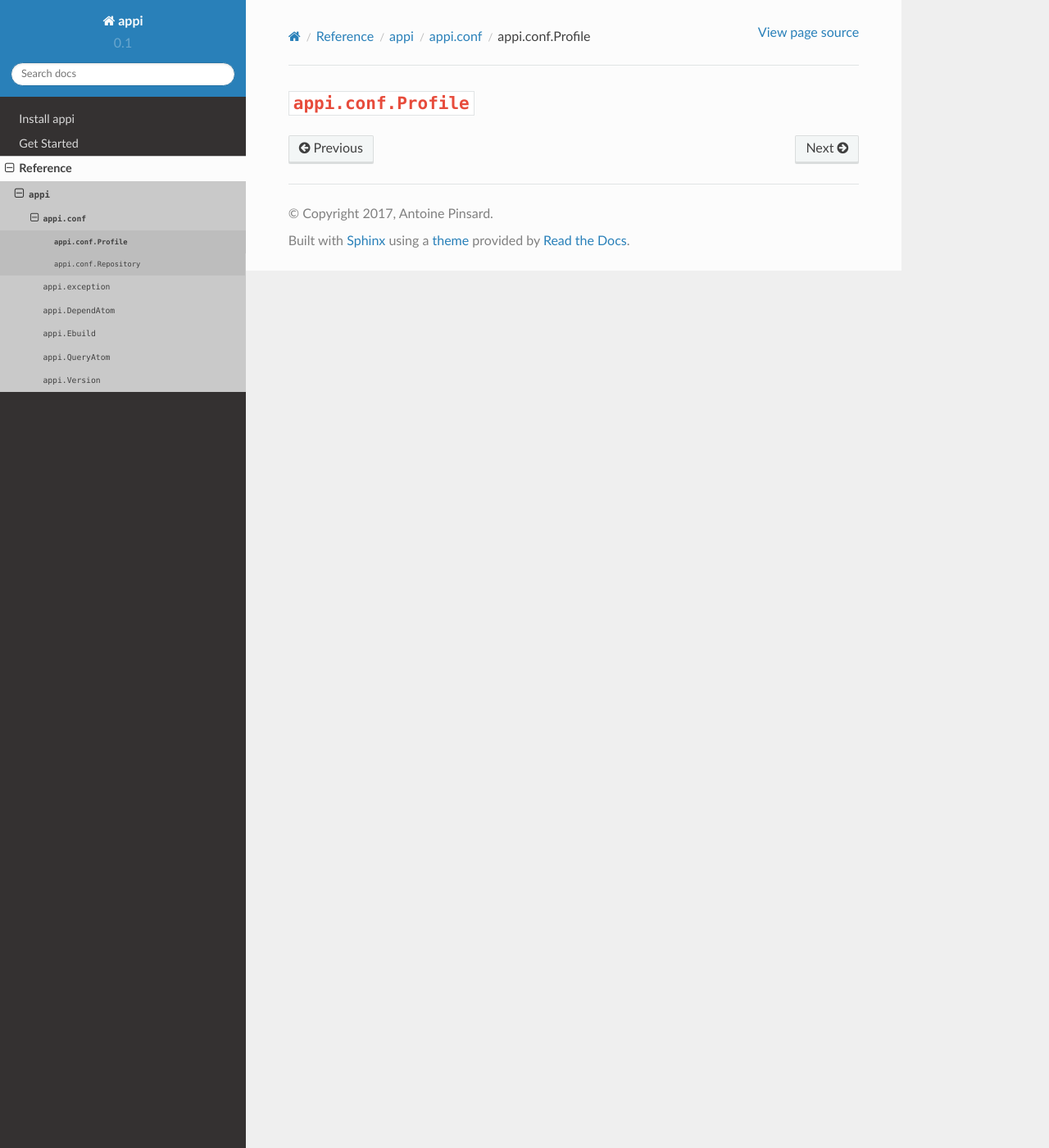
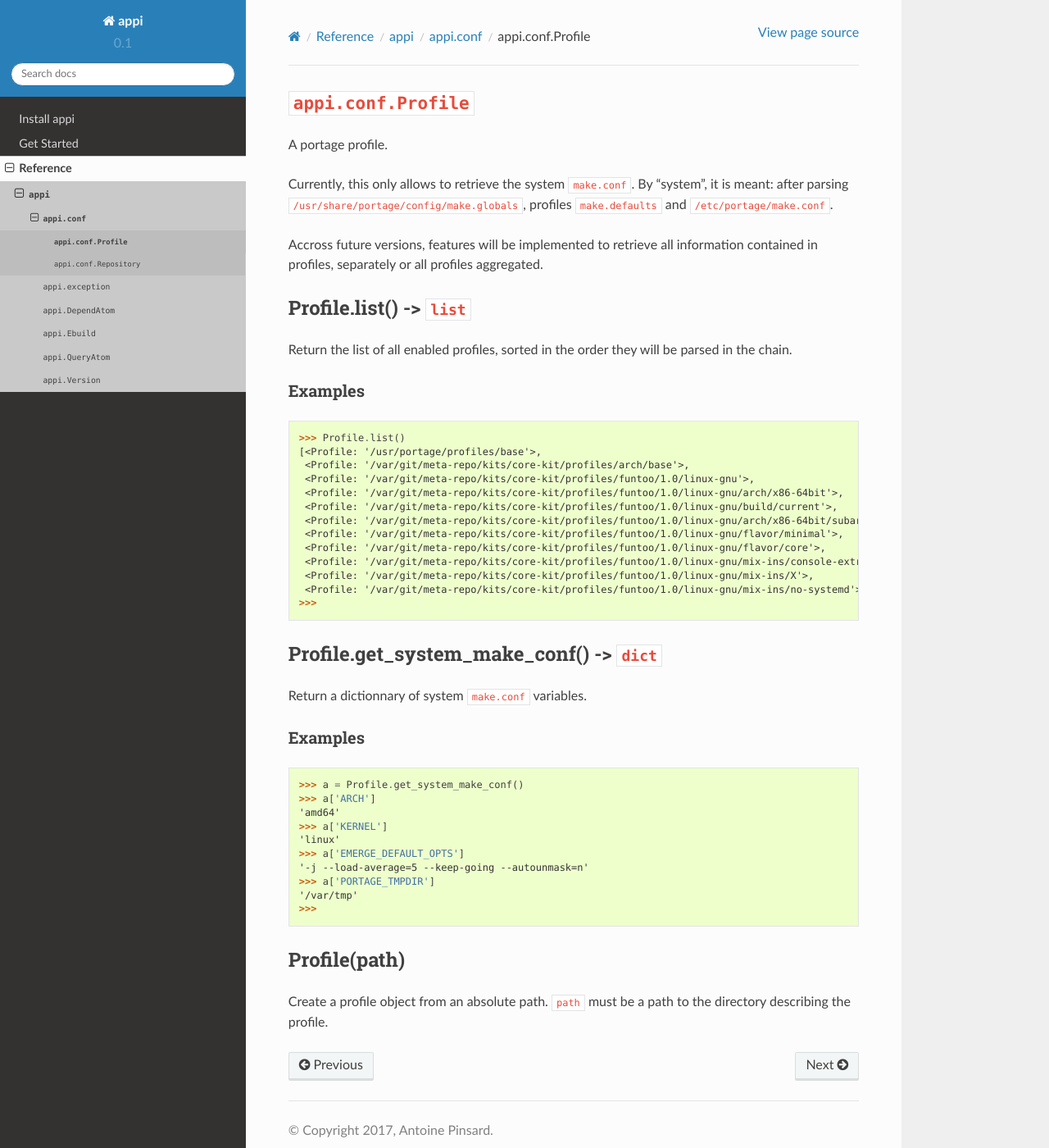
Before and after one commit to funtoo/appi, a Sphinx documentation site: the page built from docs/ref/appi/conf/Profile.rst, in a window 1280 px wide and 1400 px high. Shown: the whole window at 82% size. Built offline with Sphinx 7.4.7 and the Read the Docs theme 2.0.0, drawn with Linux system fonts in a browser that asks for light colours.

Commit message:
Wrote Profile docs

```diff
--- a/docs/ref/appi/conf/Profile.rst
+++ b/docs/ref/appi/conf/Profile.rst
@@ -3,3 +3,67 @@
 =====================
 ``appi.conf.Profile``
 =====================
+
+A portage profile.
+
+Currently, this only allows to retrieve the system ``make.conf``. By "system",
+it is meant: after parsing ``/usr/share/portage/config/make.globals``, profiles
+``make.defaults`` and ``/etc/portage/make.conf``.
+
+Accross future versions, features will be implemented to retrieve all information
+contained in profiles, separately or all profiles aggregated.
+
+
+Profile.list() -> ``list``
+--------------------------
+
+Return the list of all enabled profiles, sorted in the order they will be parsed
+in the chain.
+
+Examples
+~~~~~~~~
+
+.. code-block:: python
+
+    >>> Profile.list()
+    [<Profile: '/usr/portage/profiles/base'>,
+     <Profile: '/var/git/meta-repo/kits/core-kit/profiles/arch/base'>,
+     <Profile: '/var/git/meta-repo/kits/core-kit/profiles/funtoo/1.0/linux-gnu'>,
+     <Profile: '/var/git/meta-repo/kits/core-kit/profiles/funtoo/1.0/linux-gnu/arch/x86-64bit'>,
+     <Profile: '/var/git/meta-repo/kits/core-kit/profiles/funtoo/1.0/linux-gnu/build/current'>,
+     <Profile: '/var/git/meta-repo/kits/core-kit/profiles/funtoo/1.0/linux-gnu/arch/x86-64bit/subarch/generic_64'>,
+     <Profile: '/var/git/meta-repo/kits/core-kit/profiles/funtoo/1.0/linux-gnu/flavor/minimal'>,
+     <Profile: '/var/git/meta-repo/kits/core-kit/profiles/funtoo/1.0/linux-gnu/flavor/core'>,
+     <Profile: '/var/git/meta-repo/kits/core-kit/profiles/funtoo/1.0/linux-gnu/mix-ins/console-extras'>,
+     <Profile: '/var/git/meta-repo/kits/core-kit/profiles/funtoo/1.0/linux-gnu/mix-ins/X'>,
+     <Profile: '/var/git/meta-repo/kits/core-kit/profiles/funtoo/1.0/linux-gnu/mix-ins/no-systemd'>]
+    >>>
+
+
+Profile.get_system_make_conf() -> ``dict``
+------------------------------------------
+
+Return a dictionnary of system ``make.conf`` variables.
+
+Examples
+~~~~~~~~
+
+.. code-block:: python
+
+    >>> a = Profile.get_system_make_conf()
+    >>> a['ARCH']
+    'amd64'
+    >>> a['KERNEL']
+    'linux'
+    >>> a['EMERGE_DEFAULT_OPTS']
+    '-j --load-average=5 --keep-going --autounmask=n'
+    >>> a['PORTAGE_TMPDIR']
+    '/var/tmp'
+    >>>
+
+
+Profile(path)
+-------------
+
+Create a profile object from an absolute path. ``path`` must be a path to the
+directory describing the profile.
```
